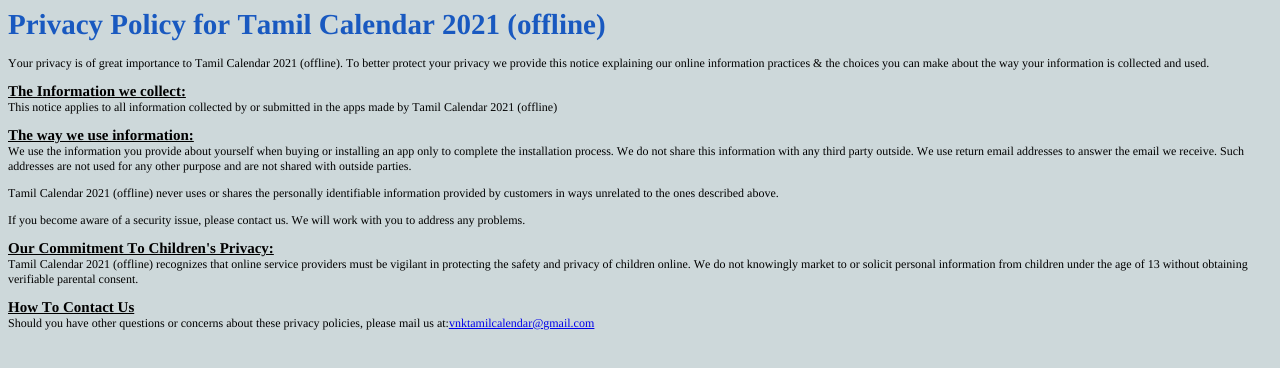
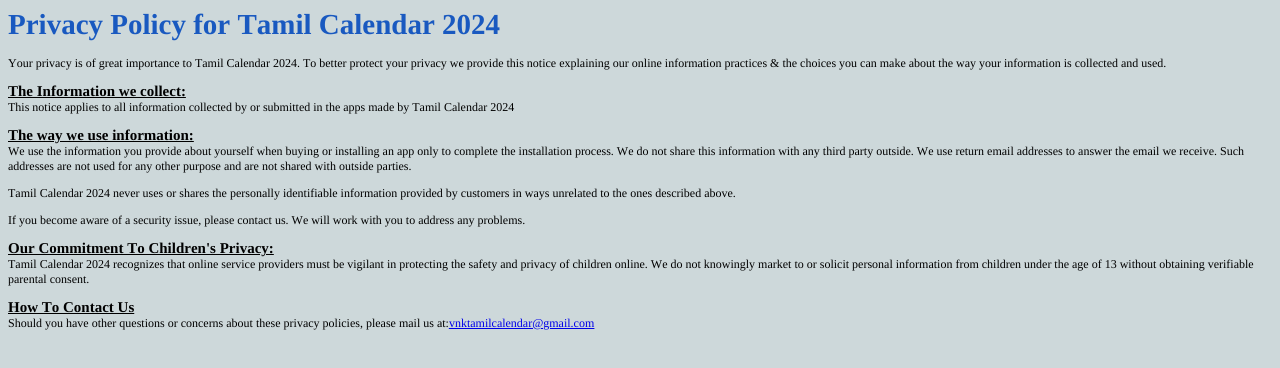
Before and after one commit to nandha-kumar/TamilDailyCalendar, a plain HTML site: page privacy-policy.html in a window 1280 px wide. Drawn offline with Linux system fonts and the light colour scheme.

Commit message:
updated to 2024

```diff
--- a/privacy-policy.html
+++ b/privacy-policy.html
@@ -3,7 +3,7 @@
 <head>
   <meta http-equiv="Content-Type" content="text/html; charset=utf-8">
   <meta http-equiv="Content-Style-Type" content="text/css">
-  <title>Tamil Calendar 2021 (offline)</title>
+  <title>Tamil Calendar 2024</title>
   <meta name="Generator" content="Cocoa HTML Writer">
   <meta name="CocoaVersion" content="1671.2">
   <style type="text/css">
@@ -16,16 +16,16 @@
   </style>
 </head>
 <body>
-<h1 style="margin: 0.0px 0.0px 15.0px 0.0px; line-height: 33.0px; font: 29.0px Times; color: #1959c0; -webkit-text-stroke: #1959c0"><span class="s1"><b>Privacy Policy for Tamil Calendar 2021 (offline)</b></span></h1>
-<p class="p2"><span class="s1">Your privacy is of great importance to Tamil Calendar 2021 (offline). To better protect your privacy we provide this notice explaining our online information practices &amp; the choices you can make about the way your information is collected and used.</span></p>
+<h1 style="margin: 0.0px 0.0px 15.0px 0.0px; line-height: 33.0px; font: 29.0px Times; color: #1959c0; -webkit-text-stroke: #1959c0"><span class="s1"><b>Privacy Policy for Tamil Calendar 2024</b></span></h1>
+<p class="p2"><span class="s1">Your privacy is of great importance to Tamil Calendar 2024. To better protect your privacy we provide this notice explaining our online information practices &amp; the choices you can make about the way your information is collected and used.</span></p>
 <p class="p3"><span class="s2"><b>The Information we collect:</b></span></p>
-<p class="p2"><span class="s1">This notice applies to all information collected by or submitted in the apps made by Tamil Calendar 2021 (offline)</span></p>
+<p class="p2"><span class="s1">This notice applies to all information collected by or submitted in the apps made by Tamil Calendar 2024</span></p>
 <p class="p3"><span class="s2"><b>The way we use information:</b></span></p>
 <p class="p2"><span class="s1">We use the information you provide about yourself when buying or installing an app only to complete the installation process. We do not share this information with any third party outside. We use return email addresses to answer the email we receive. Such addresses are not used for any other purpose and are not shared with outside parties.<span class="Apple-converted-space"> </span></span></p>
-<p class="p2"><span class="s1">Tamil Calendar 2021 (offline) never uses or shares the personally identifiable information provided by customers in ways unrelated to the ones described above.</span></p>
+<p class="p2"><span class="s1">Tamil Calendar 2024 never uses or shares the personally identifiable information provided by customers in ways unrelated to the ones described above.</span></p>
 <p class="p2"><span class="s1">If you become aware of a security issue, please contact us. We will work with you to address any problems.</span></p>
 <p class="p3"><span class="s2"><b>Our Commitment To Children's Privacy:</b></span></p>
-<p class="p2"><span class="s1">Tamil Calendar 2021 (offline) recognizes that online service providers must be vigilant in protecting the safety and privacy of children online. We do not knowingly market to or solicit personal information from children under the age of 13 without obtaining verifiable parental consent.</span></p>
+<p class="p2"><span class="s1">Tamil Calendar 2024 recognizes that online service providers must be vigilant in protecting the safety and privacy of children online. We do not knowingly market to or solicit personal information from children under the age of 13 without obtaining verifiable parental consent.</span></p>
 <p class="p3"><span class="s2"><b>How To Contact Us</b></span></p>
 <p class="p2"><span class="s1">Should you have other questions or concerns about these privacy policies, please mail us at:<a href="mailto:vnktamilcalendar@gmail.com"><span class="s3">vnktamilcalendar@gmail.com</span></a></span></p>
 </body>
```
Also changed, not shown: index.html (+2 -2 lines).
